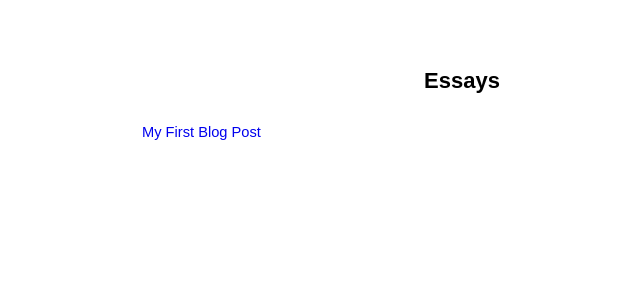
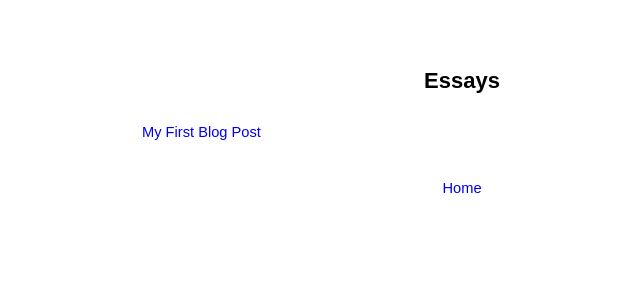
Before and after one commit to brokedineshbhandari/brokedineshbhandari.github.io, a Jekyll site: the page built from essays.html, in a window 1280 px wide. Shown: the top 300 px of the page, without its empty margins (178-818 px from the left). Built offline with Jekyll 4.4.1, drawn with Linux system fonts in a browser that asks for light colours.

Commit message:
Update essays.html

```diff
--- a/essays.html
+++ b/essays.html
@@ -7,13 +7,16 @@ title: Essays
         text-align: center;
         margin-bottom: 30px;
     }
-    /* Removes bullets and left padding from the list */
     ul.essay-list {
         list-style-type: none;
         padding-left: 0;
     }
     ul.essay-list li {
         margin-bottom: 10px;
+    }
+    .center-nav {
+        text-align: center;
+        margin-top: 40px;
     }
 </style>
 
@@ -28,3 +31,7 @@ title: Essays
     </li>
   {% endfor %}
 </ul>
+
+<div class="center-nav">
+    <a href="/">Home</a>
+</div>
```
